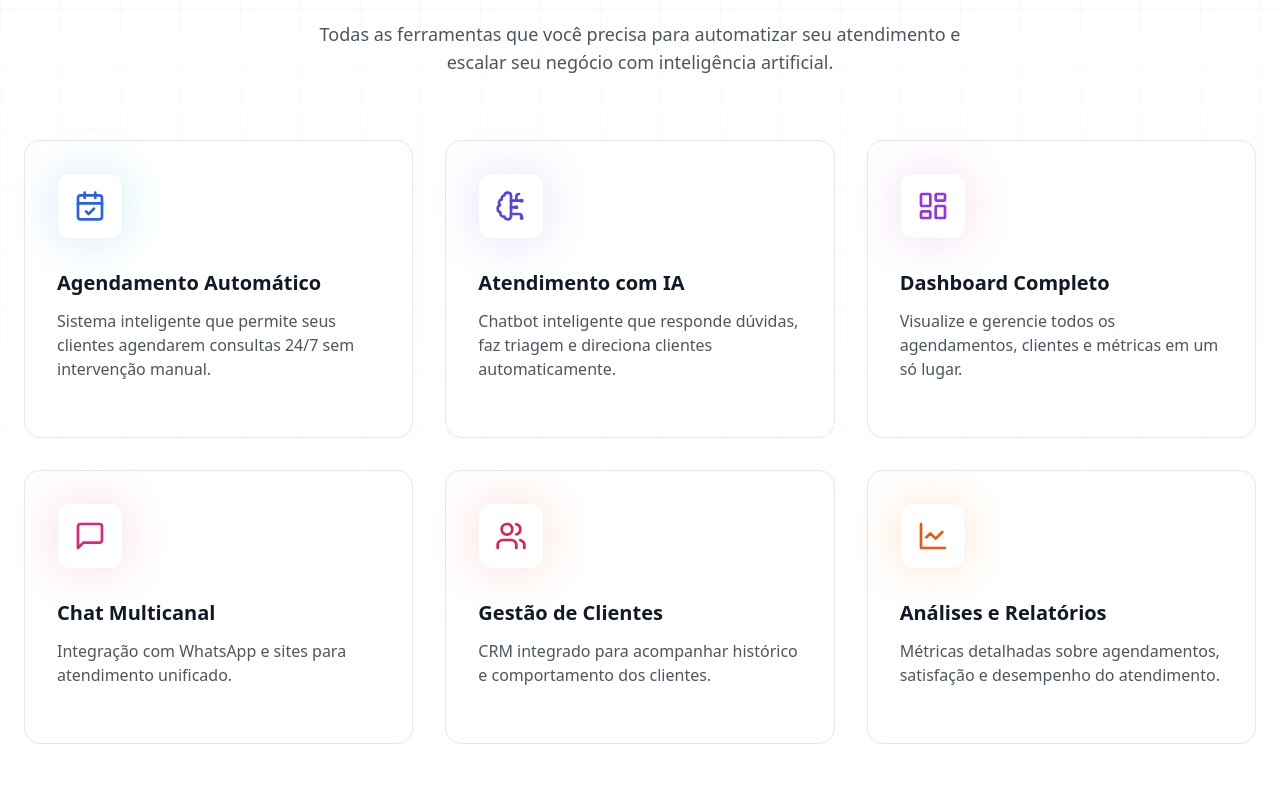
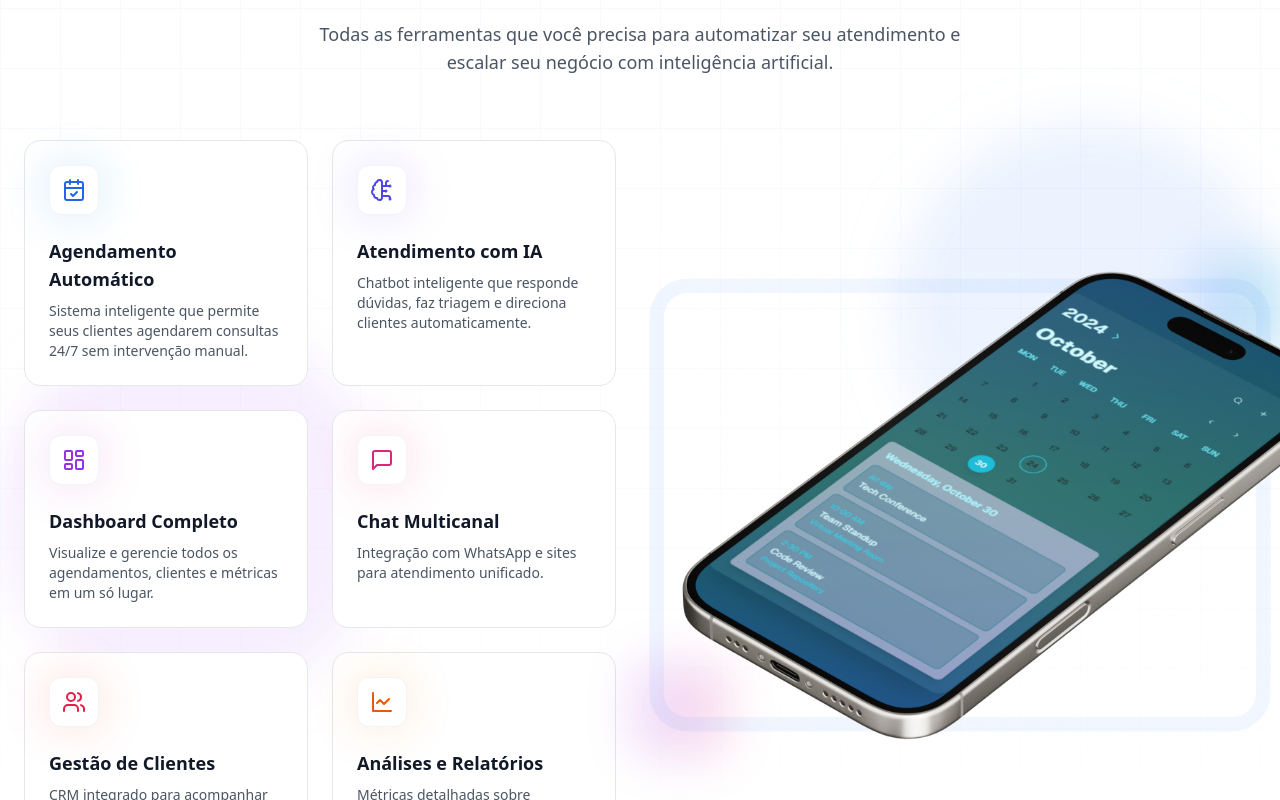
Before and after one commit to ebalduccio/atengenio, a Next.js app: page / in a window 1280 px wide. Shown: the part 980-1780 px from the top of the page. Built offline with nearby package versions, Linux system fonts and the light colour scheme.

Commit message:
mockup features added

```diff
--- a/src/components/sections/Features.tsx
+++ b/src/components/sections/Features.tsx
@@ -22,31 +22,30 @@ interface FeatureCardProps {
 function FeatureCard({ icon, title, description, index, gradient }: FeatureCardProps) {
     return (
         <motion.div
-            initial={{ opacity: 0, y: 20 }}
-            whileInView={{ opacity: 1, y: 0 }}
+            initial={{ opacity: 0, x: -20 }}
+            whileInView={{ opacity: 1, x: 0 }}
             viewport={{ once: true }}
             transition={{ duration: 0.5, delay: index * 0.1 }}
         >
             <div className="group relative h-full">
-                {/* Gradient Background */}
                 <div className={`absolute inset-0 rounded-2xl opacity-0 group-hover:opacity-10 transition-opacity duration-300 ${gradient}`} />
 
-                <div className="relative flex flex-col h-full p-8 bg-white dark:bg-gray-800/50 border border-gray-200 dark:border-gray-700 rounded-2xl hover:border-blue-500/50 dark:hover:border-blue-500/50 transition-all duration-300">
+                <div className="relative flex flex-col h-full p-6 bg-white dark:bg-gray-800/50 border border-gray-200 dark:border-gray-700 rounded-2xl hover:border-blue-500/50 dark:hover:border-blue-500/50 transition-all duration-300">
                     {/* Icon Container */}
-                    <div className="mb-6">
+                    <div className="mb-4">
                         <div className="relative inline-block">
                             <div className={`absolute inset-0 rounded-xl ${gradient} opacity-20 blur-xl group-hover:opacity-30 transition-opacity`} />
-                            <div className="relative p-4 rounded-xl bg-white dark:bg-gray-800 border border-gray-100 dark:border-gray-700 group-hover:border-blue-500/50 dark:group-hover:border-blue-500/50 transition-colors">
+                            <div className="relative p-3 rounded-xl bg-white dark:bg-gray-800 border border-gray-100 dark:border-gray-700 group-hover:border-blue-500/50 dark:group-hover:border-blue-500/50 transition-colors">
                                 {icon}
                             </div>
                         </div>
                     </div>
 
                     {/* Content */}
-                    <h3 className="text-xl font-bold mb-3 text-gray-900 dark:text-white group-hover:text-blue-600 dark:group-hover:text-blue-400 transition-colors">
+                    <h3 className="text-lg font-bold mb-2 text-gray-900 dark:text-white group-hover:text-blue-600 dark:group-hover:text-blue-400 transition-colors">
                         {title}
                     </h3>
-                    <p className="text-gray-600 dark:text-gray-300 mb-6 flex-grow">
+                    <p className="text-sm text-gray-600 dark:text-gray-300 flex-grow">
                         {description}
                     </p>
                 </div>
@@ -57,37 +56,37 @@ function FeatureCard({ icon, title, description, index, gradient }: FeatureCardP
 
 const features = [
     {
-        icon: <CalendarCheckIcon className="h-8 w-8 text-blue-600" />,
+        icon: <CalendarCheckIcon className="h-6 w-6 text-blue-600" />,
         title: "Agendamento Automático",
         description: "Sistema inteligente que permite seus clientes agendarem consultas 24/7 sem intervenção manual.",
         gradient: "bg-gradient-to-r from-blue-500 to-cyan-500"
     },
     {
-        icon: <BrainCircuitIcon className="h-8 w-8 text-indigo-600" />,
+        icon: <BrainCircuitIcon className="h-6 w-6 text-indigo-600" />,
         title: "Atendimento com IA",
         description: "Chatbot inteligente que responde dúvidas, faz triagem e direciona clientes automaticamente.",
         gradient: "bg-gradient-to-r from-indigo-500 to-purple-500"
     },
     {
-        icon: <LayoutDashboardIcon className="h-8 w-8 text-purple-600" />,
+        icon: <LayoutDashboardIcon className="h-6 w-6 text-purple-600" />,
         title: "Dashboard Completo",
         description: "Visualize e gerencie todos os agendamentos, clientes e métricas em um só lugar.",
         gradient: "bg-gradient-to-r from-purple-500 to-pink-500"
     },
     {
-        icon: <MessageSquareIcon className="h-8 w-8 text-pink-600" />,
+        icon: <MessageSquareIcon className="h-6 w-6 text-pink-600" />,
         title: "Chat Multicanal",
         description: "Integração com WhatsApp e sites para atendimento unificado.",
         gradient: "bg-gradient-to-r from-pink-500 to-rose-500"
     },
     {
-        icon: <UsersIcon className="h-8 w-8 text-rose-600" />,
+        icon: <UsersIcon className="h-6 w-6 text-rose-600" />,
         title: "Gestão de Clientes",
         description: "CRM integrado para acompanhar histórico e comportamento dos clientes.",
         gradient: "bg-gradient-to-r from-rose-500 to-orange-500"
     },
     {
-        icon: <LineChartIcon className="h-8 w-8 text-orange-600" />,
+        icon: <LineChartIcon className="h-6 w-6 text-orange-600" />,
         title: "Análises e Relatórios",
         description: "Métricas detalhadas sobre agendamentos, satisfação e desempenho do atendimento.",
         gradient: "bg-gradient-to-r from-orange-500 to-amber-500"
@@ -100,6 +99,9 @@ export function Features() {
             {/* Background Elements */}
             <div className="absolute inset-0 overflow-hidden">
                 <div className="absolute w-full h-full bg-grid-blue-500/[0.02] [mask-image:linear-gradient(to_bottom,white,transparent)] dark:bg-grid-white/[0.02]" />
+                {/* Gradient Circles */}
+                <div className="absolute right-0 top-1/4 w-96 h-96 bg-blue-500 rounded-full mix-blend-multiply filter blur-xl opacity-10 animate-blob" />
+                <div className="absolute left-0 bottom-1/4 w-96 h-96 bg-purple-500 rounded-full mix-blend-multiply filter blur-xl opacity-10 animate-blob animation-delay-2000" />
             </div>
 
             <Container>
@@ -120,8 +122,10 @@ export function Features() {
                         </p>
                     </motion.div>
 
-                    {/* Features Grid */}
-                    <div className="grid gap-8 md:grid-cols-2 lg:grid-cols-3">
+                    {/* Features Grid with Phone Mockup */}
+                    <div className="relative lg:grid lg:grid-cols-2 lg:gap-12 items-center">
+                        {/* Features Cards */}
+                        <div className="grid gap-6 grid-cols-1 md:grid-cols-2">
                             {features.map((feature, index) => (
                                 <FeatureCard
                                     key={index}
@@ -130,6 +134,54 @@ export function Features() {
                                 />
                             ))}
                         </div>
+
+                        {/* Phone Mockup */}
+                        <motion.div
+                            initial={{ opacity: 0, x: 100 }}
+                            whileInView={{ opacity: 1, x: 0 }}
+                            viewport={{ once: true }}
+                            transition={{ duration: 0.8, delay: 0.2 }}
+                            className="relative mt-16 lg:mt-0"
+                        >
+                            <div className="relative">
+                                {/* Floating Elements Around Phone */}
+                                <motion.div
+                                    animate={{ y: [0, -10, 0] }}
+                                    transition={{ duration: 3, repeat: Infinity, ease: "easeInOut" }}
+                                    className="absolute -top-8 -right-8 w-24 h-24 bg-gradient-to-r from-blue-500 to-cyan-500 rounded-2xl opacity-20 blur-xl"
+                                />
+                                <motion.div
+                                    animate={{ y: [0, 10, 0] }}
+                                    transition={{ duration: 4, repeat: Infinity, ease: "easeInOut" }}
+                                    className="absolute -bottom-8 -left-8 w-24 h-24 bg-gradient-to-r from-purple-500 to-pink-500 rounded-2xl opacity-20 blur-xl"
+                                />
+
+                                {/* Phone Frame */}
+                                <div className="relative z-10 transform lg:scale-110 lg:translate-x-12">
+                                    <img
+                                        src="/images/mockup.png"
+                                        alt="App mockup"
+                                        className="w-full h-auto"
+                                    />
+                                    {/* Screen Reflection */}
+                                    <div className="absolute inset-0 bg-gradient-to-tr from-white/0 via-white/10 to-white/0 rounded-[inherit]" />
+                                </div>
+                            </div>
+
+                            {/* Interactive Elements */}
+                            <motion.div
+                                animate={{
+                                    boxShadow: [
+                                        "0 0 0 0 rgba(59, 130, 246, 0)",
+                                        "0 0 0 20px rgba(59, 130, 246, 0.1)",
+                                        "0 0 0 0 rgba(59, 130, 246, 0)"
+                                    ]
+                                }}
+                                transition={{ duration: 2, repeat: Infinity }}
+                                className="absolute inset-0 rounded-3xl"
+                            />
+                        </motion.div>
+                    </div>
                 </div>
             </Container>
         </section>
```
Also changed, not shown: public/images/mockup.png (added). Lines whose indentation alone changed are shown as unchanged.
